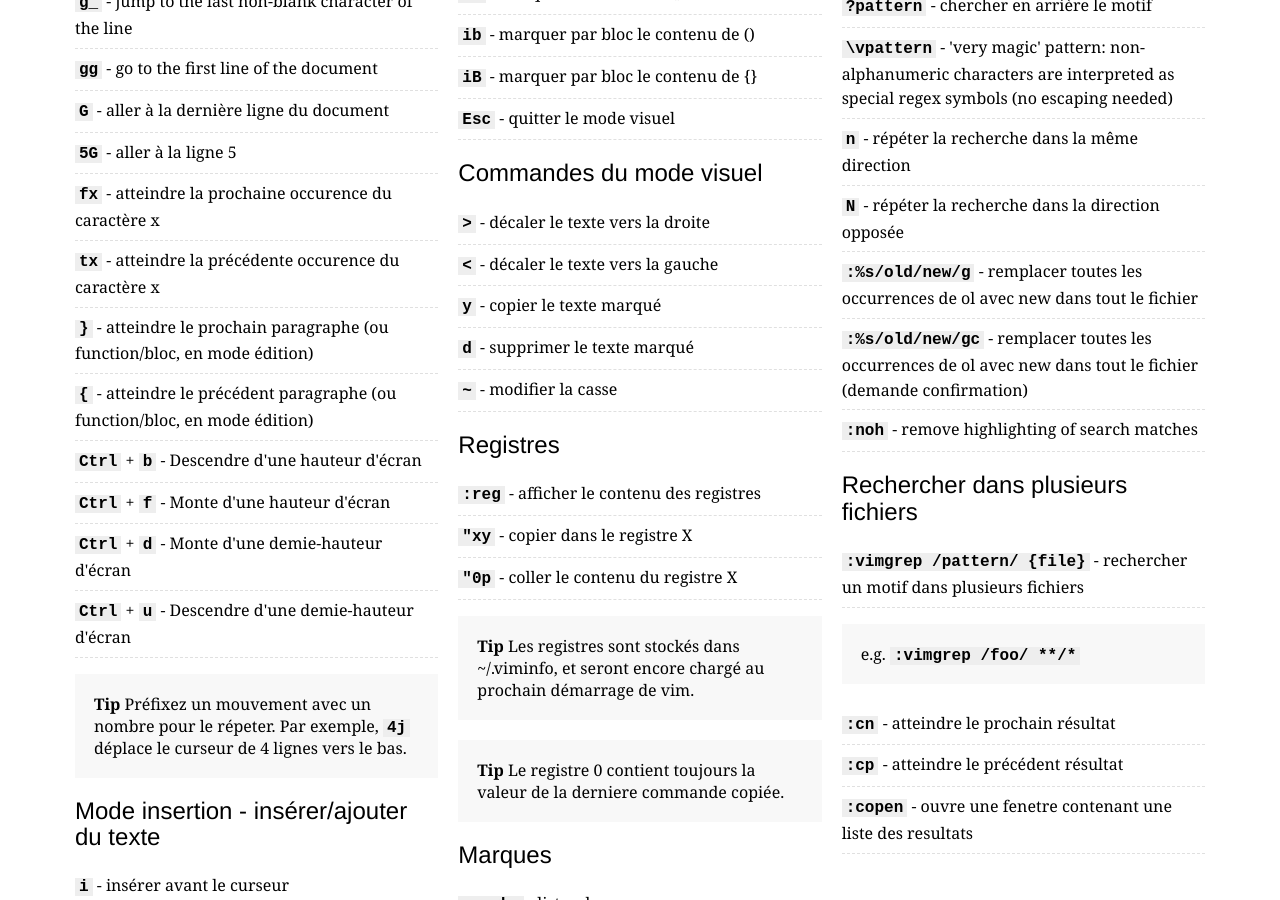
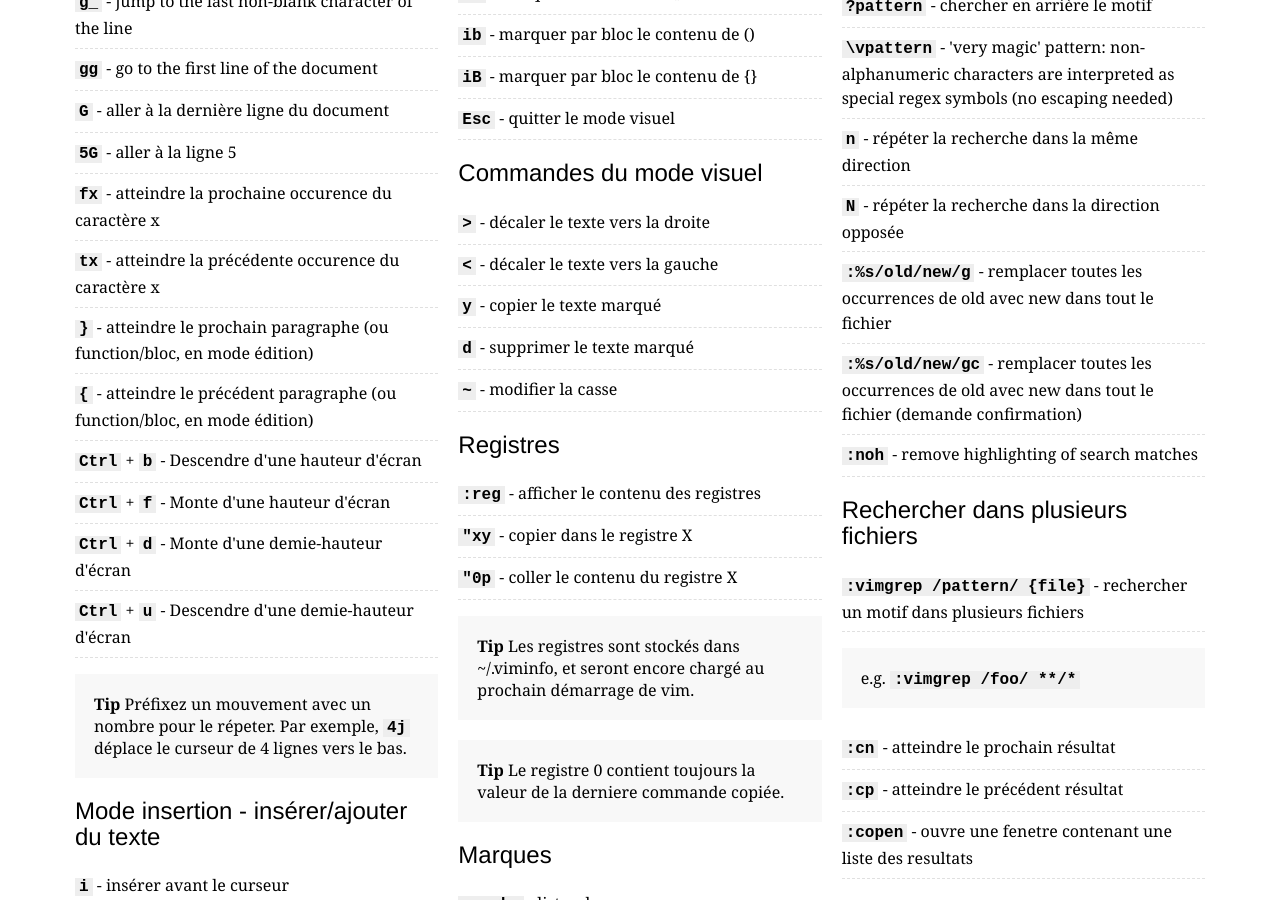
Before and after one commit to rtorr/vim-cheat-sheet, a Jekyll site: the page built from lang/fr_fr/index.html, in a window 1280 px wide and 900 px high, scrolled down 1165 px. Built offline with Jekyll 4.4.1, drawn with Linux system fonts in a browser that asks for light colours.

Commit message:
:ambulance: syntax correction

```diff
--- a/lang/fr_fr/index.html
+++ b/lang/fr_fr/index.html
@@ -152,8 +152,8 @@ searchAndReplace:
     questionMarkPattern: "chercher en arrière le motif"
     n: "répéter la recherche dans la même direction"
     N: "répéter la recherche dans la direction opposée"
-    colonPercentForwardSlashOldForwardSlashNewForwardSlashg: "remplacer toutes les occurrences de ol avec new dans tout le fichier"
-    colonPercentForwardSlashOldForwardSlashNewForwardSlashgc: "remplacer toutes les occurrences de ol avec new dans tout le fichier (demande confirmation)"
+    colonPercentForwardSlashOldForwardSlashNewForwardSlashg: "remplacer toutes les occurrences de old avec new dans tout le fichier"
+    colonPercentForwardSlashOldForwardSlashNewForwardSlashgc: "remplacer toutes les occurrences de old avec new dans tout le fichier (demande confirmation)"
 
 searchMultipleFiles:
   title: "Rechercher dans plusieurs fichiers"
```
